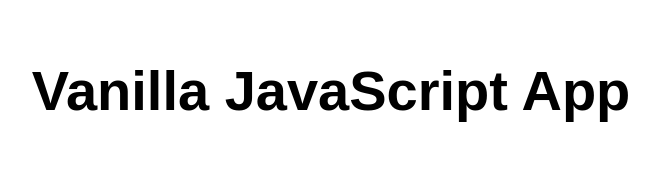
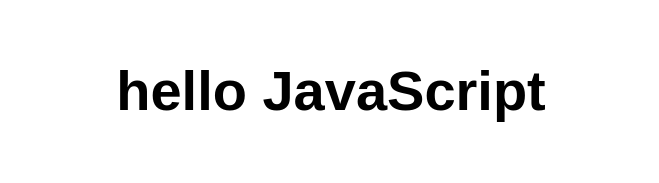
Before and after one commit to tulasiramanji/static-web-app, a website: page src/index.html in a window 1280 px wide. Shown: the whole page, without its empty margins (309-968 px from the left). Drawn offline with Linux system fonts and the light colour scheme.

Commit message:
index.html

```diff
--- a/src/index.html
+++ b/src/index.html
@@ -10,7 +10,7 @@
 
 <body>
   <main>
-    <h1>Vanilla JavaScript App</h1>
+    <h1>hello JavaScript </h1>
   </main>
 </body>
 
```
